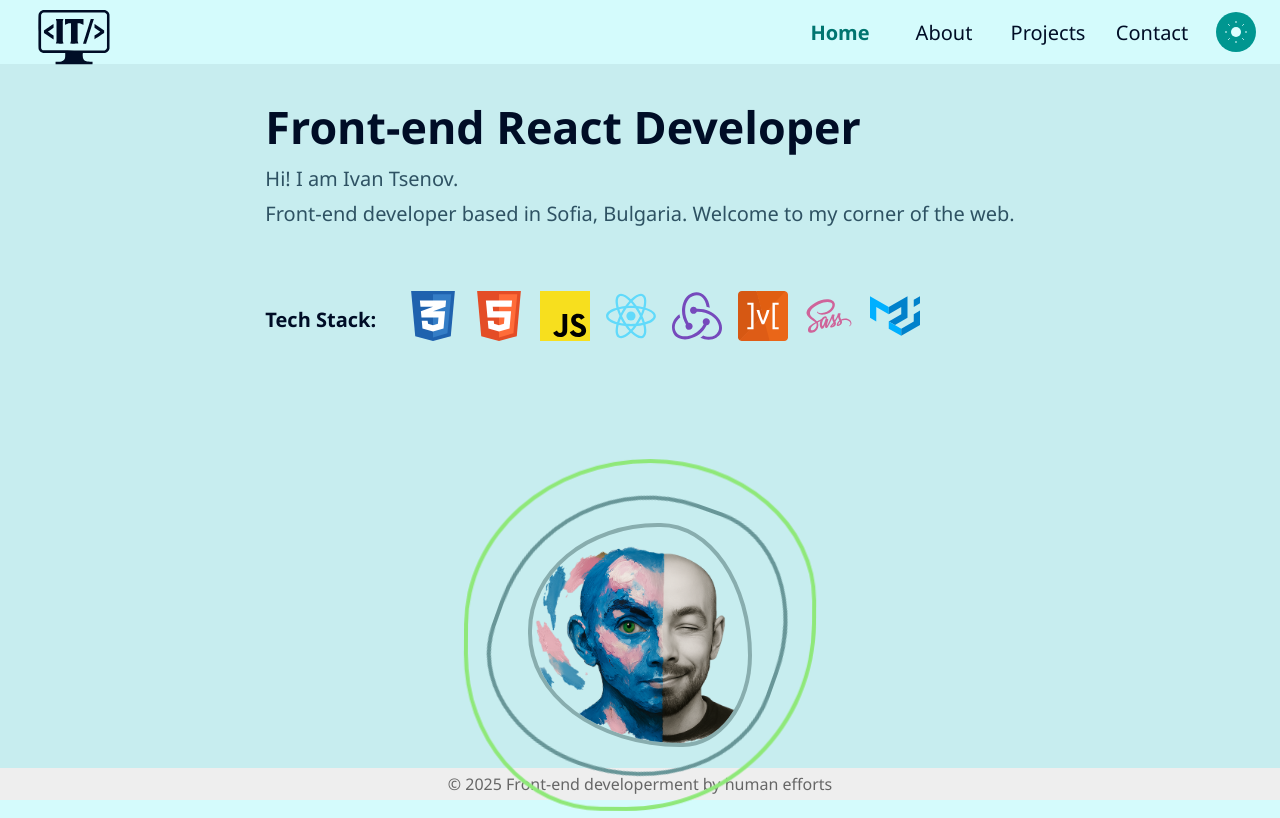
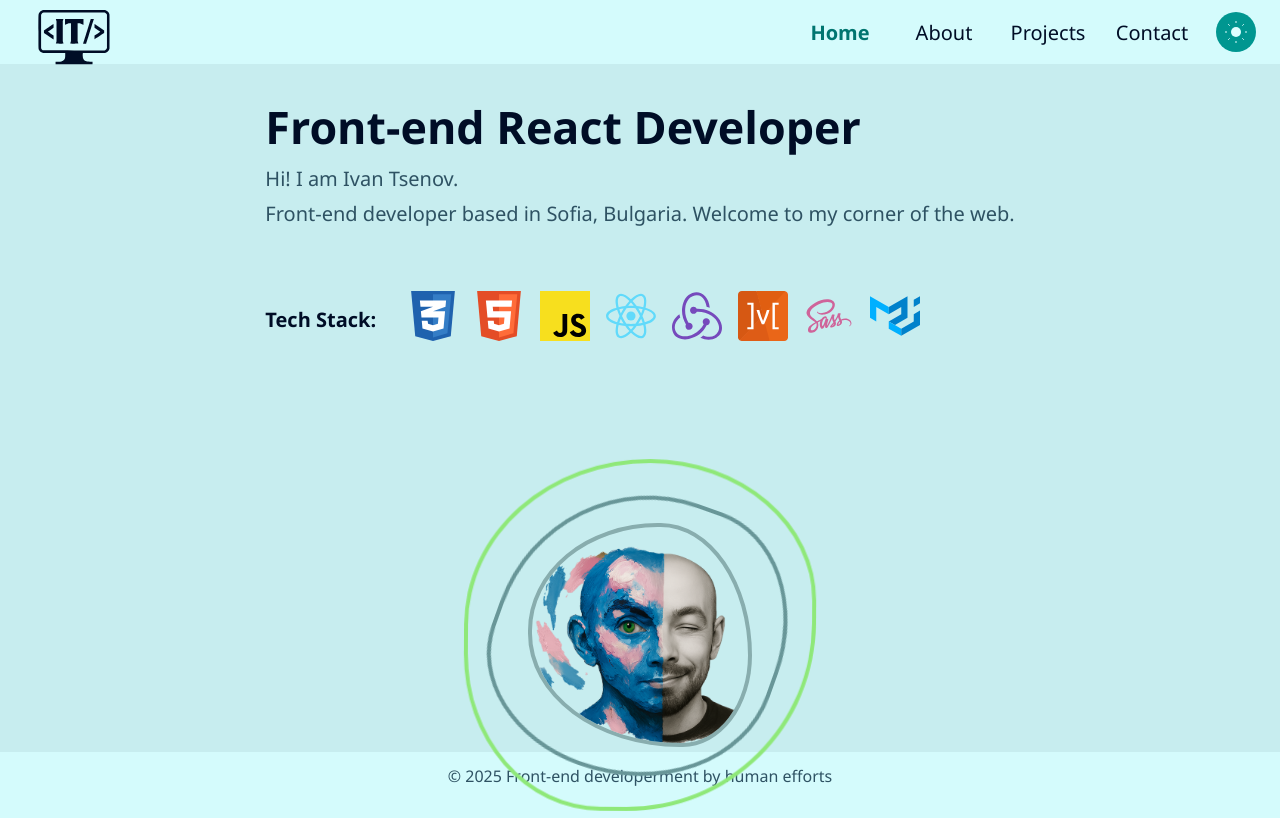
Before and after one commit to I-Tsenov/Portfolio, a React (Vite) app in the folder frontend/: page / in a window 1280 px wide. Built offline with nearby package versions, Linux system fonts and the light colour scheme; no server answers.

Commit message:
footer changes

```diff
--- a/frontend/src/layouts/Footer/Footer.module.scss
+++ b/frontend/src/layouts/Footer/Footer.module.scss
@@ -0,0 +1,11 @@
+@use '@styles/design.scss' as *;
+
+.footer {
+    display: flex;
+    align-items: center;
+    justify-content: center;
+    height: 3rem;
+    padding: 0 1rem;
+    background: var(--bg);
+    color: var(--text-muted);
+}
--- a/frontend/src/layouts/Footer/Footer.tsx
+++ b/frontend/src/layouts/Footer/Footer.tsx
@@ -1,12 +1,9 @@
 import React from 'react';
+import styles from './Footer.module.scss';
 
 const Footer: React.FC = () => {
     const year = new Date().getFullYear();
-    return (
-        <footer style={{ display: 'flex', alignItems: 'center', justifyContent: 'center', height: '2rem', padding: '0 1rem', background: '#eee', color: '#666'}}>
-            © {year} Front-end developerment by human efforts
-        </footer>
-    );
+    return <footer className={styles.footer}>© {year} Front-end developerment by human efforts</footer>;
 };
 
 export default Footer;
--- a/frontend/src/layouts/Main/Main.module.scss
+++ b/frontend/src/layouts/Main/Main.module.scss
@@ -4,7 +4,7 @@
 .mainContainer {
     text-align: center;
     background: var(--bg-dark);
-    height: calc(100vh - 6rem);
+    height: calc(100vh - 7rem);
     font-size: $fs-lg;
     color: var(--text);
 }
--- a/frontend/src/styles/_mixins.scss
+++ b/frontend/src/styles/_mixins.scss
@@ -1,7 +1,8 @@
 @use '@styles/theme' as *;
+@use 'sass:map';
 
 @mixin responsiveUp($breakpoint) {
-    $value: map-get($breakpoints, $breakpoint);
+    $value: map.get($breakpoints, $breakpoint);
 
     @if $value {
         @media (min-width: $value) {
@@ -11,7 +12,7 @@
 }
 
 @mixin responsiveDown($breakpoint) {
-    $value: map-get($breakpoints, $breakpoint);
+    $value: map.get($breakpoints, $breakpoint);
 
     @if $value {
         @media (max-width: $value) {
```
